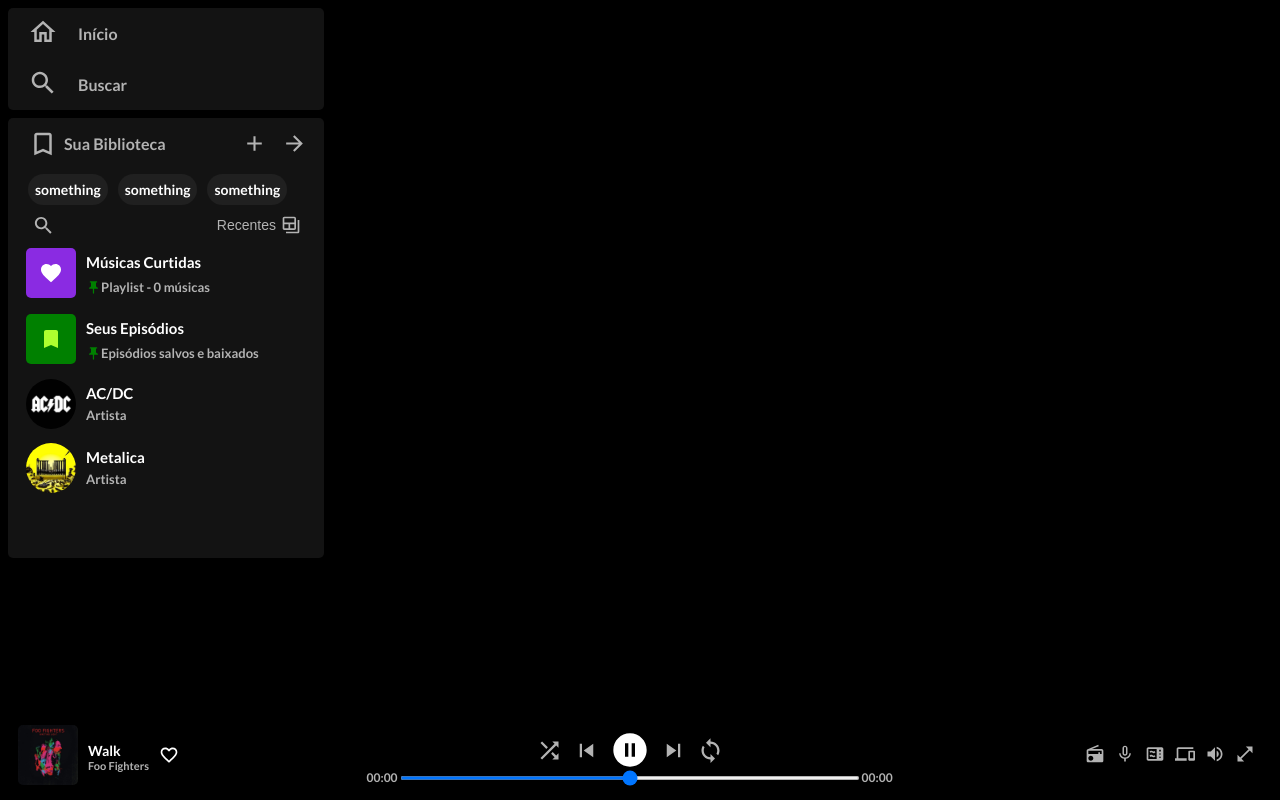
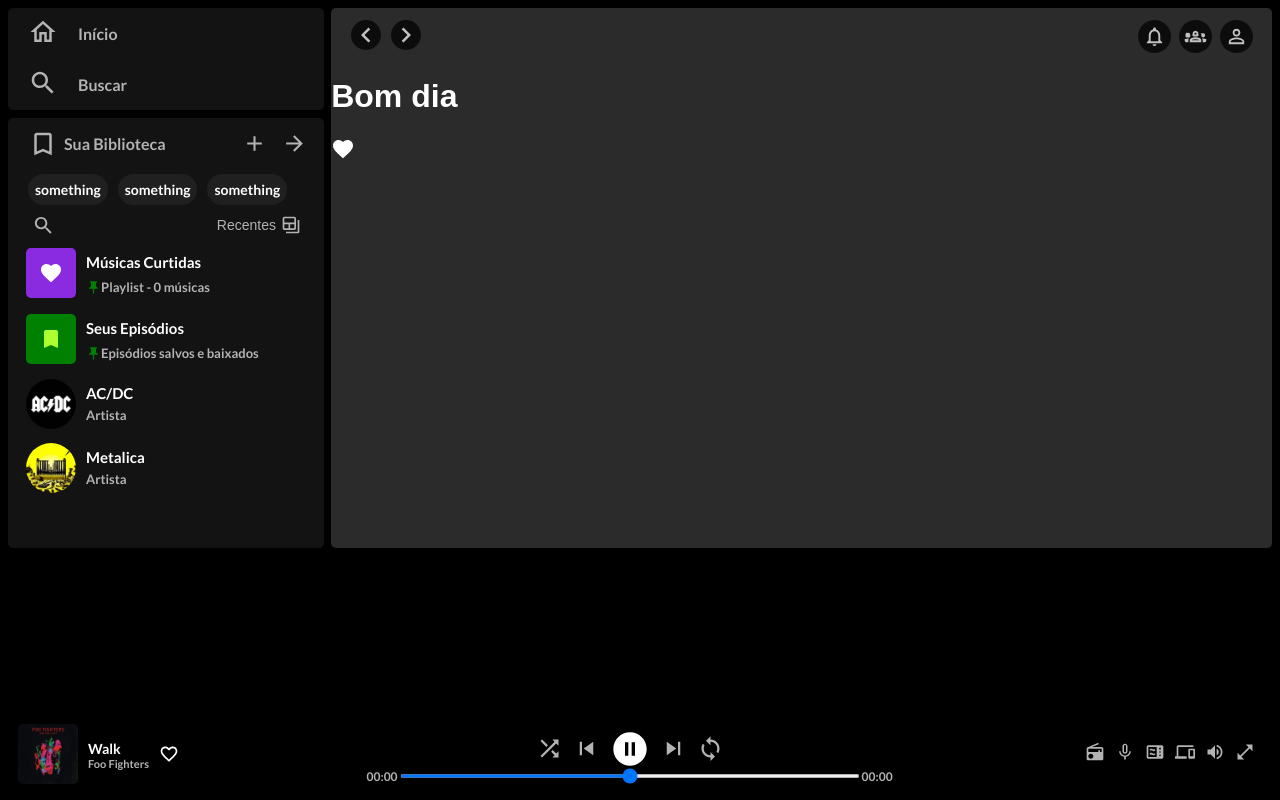
Before and after one commit to KauReysan/spotify-tela-inicial, a React (Vite) app: page / in a window 1280 px wide. Built offline with nearby package versions, Linux system fonts and the light colour scheme.

Commit message:
adicionando e estilizando ícones da parte superior do painel principal

```diff
--- a/src/App.css
+++ b/src/App.css
@@ -6,7 +6,6 @@
     margin: 0px, 5px;
     font-family: 'Lato', sans-serif;
 }
-
 
 .container-aside{
     width: 25%;
@@ -42,7 +41,7 @@
     margin-top: 8px;
     background-color: rgb(19, 19, 19);
     width: 100%;
-    height: 440px;
+    height: 430px;
     border-radius: 5px;
     font-weight: bold;
     font-size: 16px;
@@ -154,3 +153,14 @@
     width: 99%;
     height: 85px;
 }
+
+.container-screen{
+    font-family: Arial, Helvetica, sans-serif;
+    position: absolute;
+    right: 8px;
+    top: 8px;
+    border-radius: 5px;
+    width: 73.5%;
+    height: 540px;
+    background-color: rgb(43, 43, 43);
+}
--- a/src/App.jsx
+++ b/src/App.jsx
@@ -3,7 +3,8 @@
 
 import { Library } from "./Components/Library";
 import { FooterPLayer } from "./Components/FooterPLayer";
-import ArtistsLibrary from "./Components/ArtistsLibrary";
+import { ArtistsLibrary } from "./Components/ArtistsLibrary";
+import { ScreenComp } from "./Components/ScreenComp";
 
 import HomeOutlinedIcon from '@mui/icons-material/HomeOutlined';
 import SearchOutlinedIcon from '@mui/icons-material/SearchOutlined';
@@ -84,7 +85,7 @@
       </div>
 
       <div className="container-screen">
-
+        <ScreenComp/>
       </div>
       <div className="container-footer-play">
         <FooterPLayer/>
--- a/src/Components/ArtistsLibrary.jsx
+++ b/src/Components/ArtistsLibrary.jsx
@@ -1,7 +1,7 @@
 import react, { useState } from "react";
 import "./ArtistsLibrary.css"
 
-const ArtistsLibrary = () => {
+export const ArtistsLibrary = () => {
 
     const [dataArtists, setDataArtists] = useState([
         {
@@ -38,5 +38,3 @@
             </div>
     );
 }
-
-export default ArtistsLibrary;
--- a/src/Components/FooterPLayer.css
+++ b/src/Components/FooterPLayer.css
@@ -1,16 +1,17 @@
 .container-player{
-    margin-top: 10px;
+    margin-top: 1px;
+    border-radius: 5px;
     display: flex;
     align-items: center;
     justify-content: space-between;
+    background-color: black;
+    height: 75px;
 }
-
 
 .song-area{
     display: flex;
     align-items: center;
     margin-left: 10px;
-    background-color: rgb(0, 0, 0);
 }
 .song-area img{
     width: 60px;
--- /dev/null
+++ b/src/Components/ScreenComp.css
@@ -0,0 +1,33 @@
+.s-c-top{
+    display: flex;
+    justify-content: space-between;
+}
+.s-c-left-area{
+    margin-top: 12px;
+    margin-left: 15px;
+}
+.s-c-top .arrow{
+    background-color: black;
+    opacity: 70%;
+    border-radius: 25px;
+    margin: 0 5px;
+}
+.arrow:hover{
+    opacity: 100%;
+    cursor: pointer;
+}
+.s-c-right-area{
+    margin-top: 12px;
+    margin-right: 15px;
+}
+.s-c-top .right-icons{
+    background-color: black;
+    opacity: 70%;
+    border-radius: 25px;
+    padding: 5px;
+    margin: 0 4px;
+}
+.right-icons:hover{
+    opacity: 100%;
+    cursor: pointer;
+}
--- /dev/null
+++ b/src/Components/ScreenComp.jsx
@@ -0,0 +1,45 @@
+import React from "react";
+import "./ScreenComp.css";
+
+import FavoriteIcon from '@mui/icons-material/Favorite';
+import NotificationsNoneOutlinedIcon from '@mui/icons-material/NotificationsNoneOutlined';
+import Groups2OutlinedIcon from '@mui/icons-material/Groups2Outlined';
+import PersonOutlineOutlinedIcon from '@mui/icons-material/PersonOutlineOutlined';
+import ChevronRightIcon from '@mui/icons-material/ChevronRight';
+import NavigateBeforeIcon from '@mui/icons-material/NavigateBefore';
+
+export const ScreenComp = () => {
+
+    const artist = {
+        name: "Metalica",
+        img: "/public/metalica.jpeg"
+    }
+
+    return(
+    <div className="screen-comp-container">
+        <div className="s-c-top">
+            <div className="s-c-left-area">
+                <NavigateBeforeIcon className="arrow" style={{width: "30px", height: "30px"}}/>
+                <ChevronRightIcon className="arrow" style={{width: "30px", height: "30px"}}/>
+            </div>
+            <div className="s-c-right-area">
+                <NotificationsNoneOutlinedIcon className="right-icons" style={{width: "23px", height: "23px"}}/>
+                <Groups2OutlinedIcon className="right-icons" style={{width: "23px", height: "23px"}}/>
+                <PersonOutlineOutlinedIcon className="right-icons" style={{width: "23px", height: "23px"}}/>
+            </div>
+        </div>
+        <div className="s-c-middle">
+            <h1>Bom dia</h1>
+            <div className="s-c-liked-musics">
+                <FavoriteIcon/>
+            </div>
+            <div className="s-c-artist">
+
+            </div>
+        </div>
+        <div className="s-c-category">
+
+        </div>
+    </div>
+    );
+}
```
